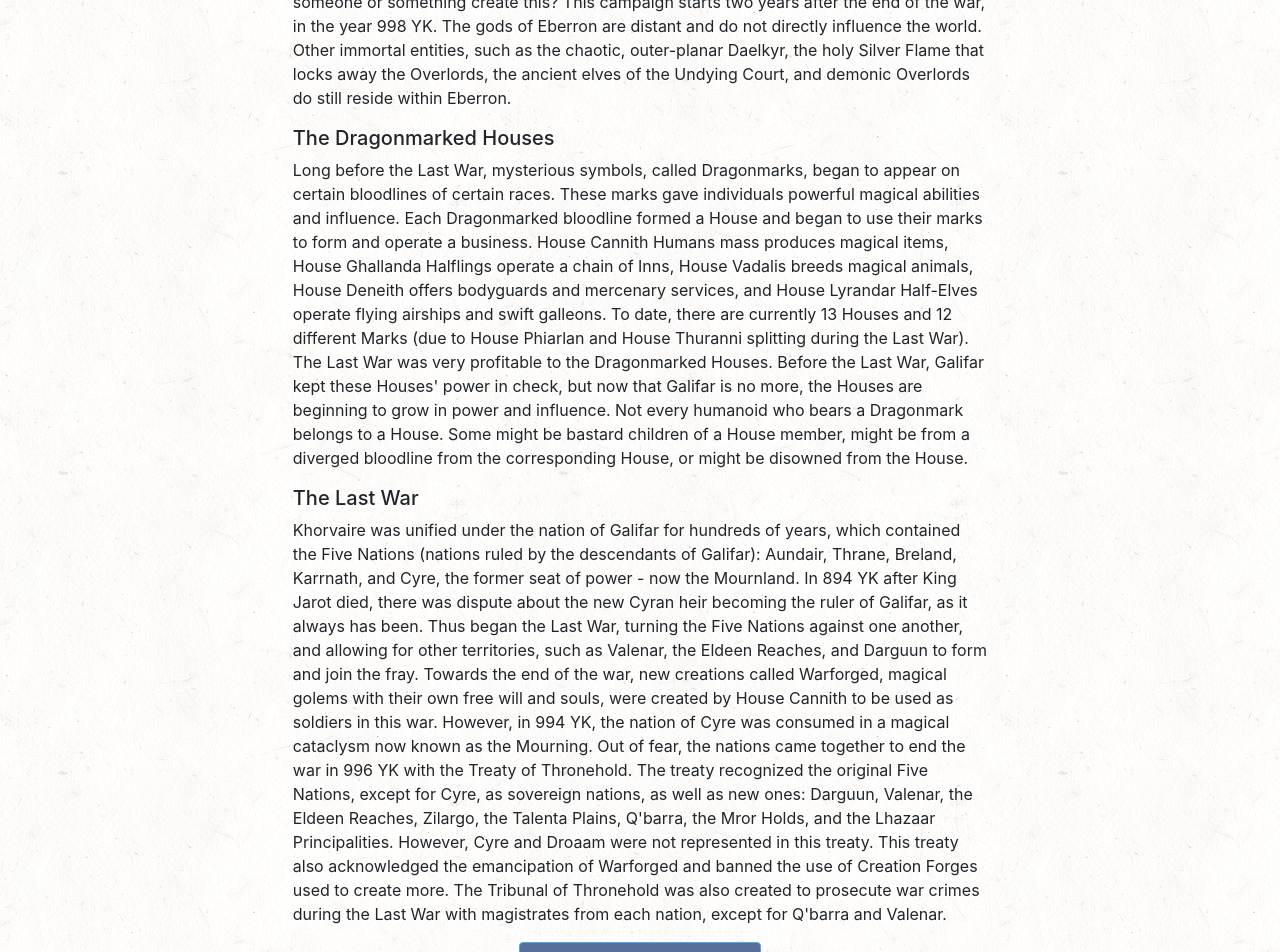
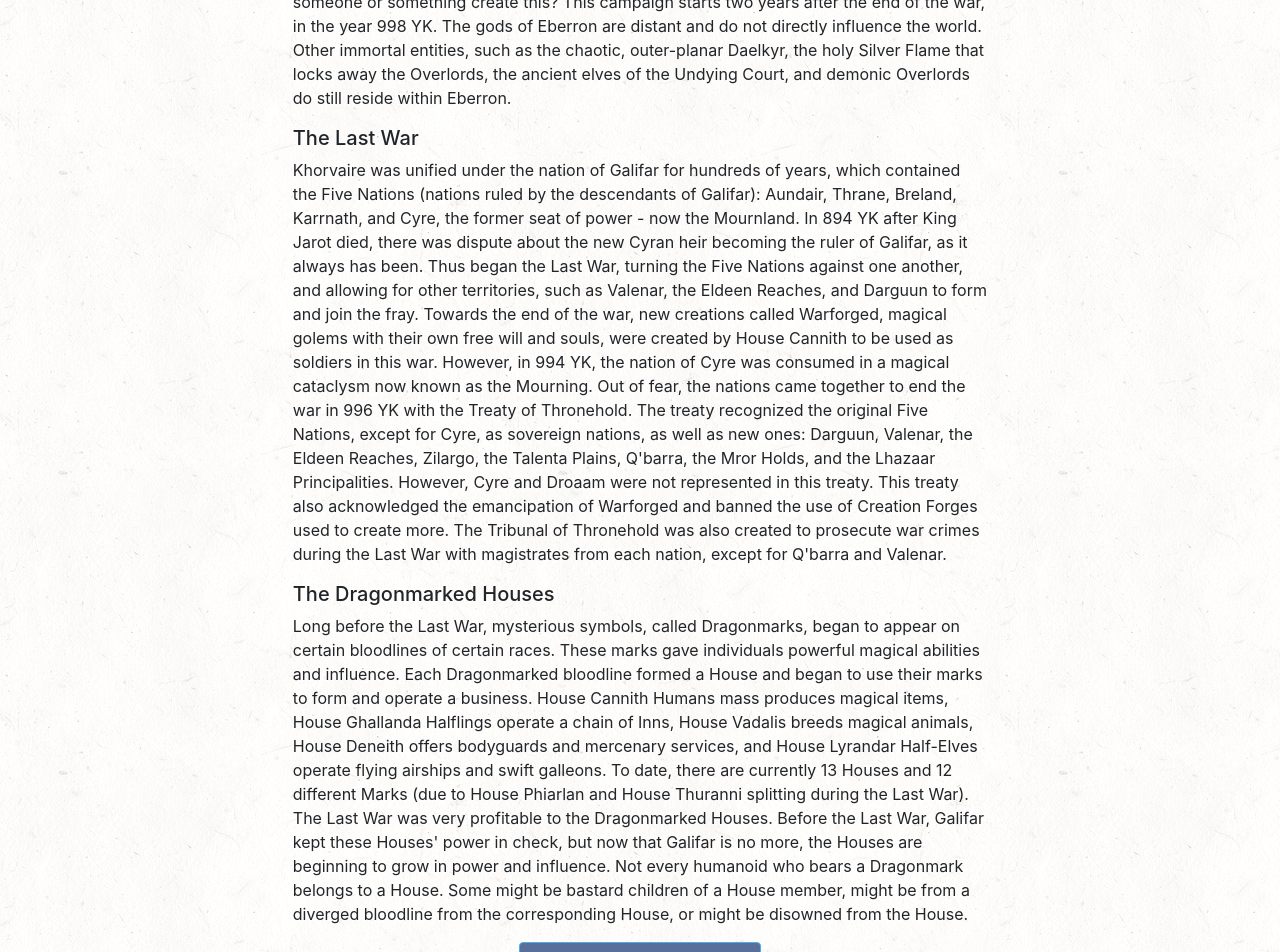
Before and after one commit to adamcurl/DnD-Resources, a React (Create React App) app: page / in a window 1280 px wide. Shown: the part 420-1372 px from the top of the page. Built offline with nearby package versions, Linux system fonts and the light colour scheme; the HTML template or start-up script is replaced by a standard one.

Commit message:
📖  DOC: text updates

```diff
--- a/src/Start.js
+++ b/src/Start.js
@@ -34,37 +34,21 @@ function Start(props) {
         <p>
           Eberron is a world full of mystery, intrigue, and fast-paced action.
           Magic has advanced much faster than science, making low-level magic
-          more readily available and common among the populus. Airships and trains powered by elementals traverse the skies and land, speaking stones are able to instantly send messages across the continent, and magical brooms and dusters can clean a house in one swift motion. The continent of
-          Khorvaire has just entered a new era after a hundred year civil war
-          that ended in the Treaty of Thronehold two years after the nation of
-          Cyre was destroyed and twisted by a large magical cataclysm, known as
-          the Mourning. The cause of this disaster is still unknown. Was it
-          natural, or did someone or something create this? This campaign starts
-          two years after the end of the war, in the year 998 YK. The gods of
-          Eberron are distant and do not directly influence the world. Other
-          immortal entities, such as the chaotic, outer-planar Daelkyr, the holy
-          Silver Flame that locks away the Overlords, the ancient elves of the
-          Undying Court, and demonic Overlords do still reside within Eberron.
-        </p>
-        <h4>The Dragonmarked Houses</h4>
-        <p>
-          Long before the Last War, mysterious symbols, called Dragonmarks,
-          began to appear on certain bloodlines of certain races. These marks
-          gave individuals powerful magical abilities and influence. Each
-          Dragonmarked bloodline formed a House and began to use their marks to
-          form and operate a business. House Cannith Humans mass produces
-          magical items, House Ghallanda Halflings operate a chain of Inns,
-          House Vadalis breeds magical animals, House Deneith offers bodyguards
-          and mercenary services, and House Lyrandar Half-Elves operate flying
-          airships and swift galleons. To date, there are currently 13 Houses
-          and 12 different Marks (due to House Phiarlan and House Thuranni
-          splitting during the Last War). The Last War was very profitable to
-          the Dragonmarked Houses. Before the Last War, Galifar kept these
-          Houses' power in check, but now that Galifar is no more, the Houses
-          are beginning to grow in power and influence. Not every humanoid who
-          bears a Dragonmark belongs to a House. Some might be bastard children
-          of a House member, might be from a diverged bloodline from the
-          corresponding House, or might be disowned from the House.
+          more readily available and common among the populus. Airships and
+          trains powered by elementals traverse the skies and land, speaking
+          stones are able to instantly send messages across the continent, and
+          magical brooms and dusters can clean a house in one swift motion. The
+          continent of Khorvaire has just entered a new era after a hundred year
+          civil war that ended in the Treaty of Thronehold two years after the
+          nation of Cyre was destroyed and twisted by a large magical cataclysm,
+          known as the Mourning. The cause of this disaster is still unknown.
+          Was it natural, or did someone or something create this? This campaign
+          starts two years after the end of the war, in the year 998 YK. The
+          gods of Eberron are distant and do not directly influence the world.
+          Other immortal entities, such as the chaotic, outer-planar Daelkyr,
+          the holy Silver Flame that locks away the Overlords, the ancient elves
+          of the Undying Court, and demonic Overlords do still reside within
+          Eberron.
         </p>
         <h4>The Last War</h4>
         <p>
@@ -91,6 +75,26 @@ function Start(props) {
           Tribunal of Thronehold was also created to prosecute war crimes during
           the Last War with magistrates from each nation, except for Q'barra and
           Valenar.
+        </p>
+        <h4>The Dragonmarked Houses</h4>
+        <p>
+          Long before the Last War, mysterious symbols, called Dragonmarks,
+          began to appear on certain bloodlines of certain races. These marks
+          gave individuals powerful magical abilities and influence. Each
+          Dragonmarked bloodline formed a House and began to use their marks to
+          form and operate a business. House Cannith Humans mass produces
+          magical items, House Ghallanda Halflings operate a chain of Inns,
+          House Vadalis breeds magical animals, House Deneith offers bodyguards
+          and mercenary services, and House Lyrandar Half-Elves operate flying
+          airships and swift galleons. To date, there are currently 13 Houses
+          and 12 different Marks (due to House Phiarlan and House Thuranni
+          splitting during the Last War). The Last War was very profitable to
+          the Dragonmarked Houses. Before the Last War, Galifar kept these
+          Houses' power in check, but now that Galifar is no more, the Houses
+          are beginning to grow in power and influence. Not every humanoid who
+          bears a Dragonmark belongs to a House. Some might be bastard children
+          of a House member, might be from a diverged bloodline from the
+          corresponding House, or might be disowned from the House.
         </p>
       </div>
       {!showOptions ? (
--- a/src/Summary.js
+++ b/src/Summary.js
@@ -103,6 +103,11 @@ function Start(props) {
             call of a country or Dragonmarked house?
           </li>
           <li>
+            What current or previous relationships do you have? Do you/did you
+            have family? What about friends or an old rival? What was life like
+            for you before you started adventuring?
+          </li>
+          <li>
             The cool thing about 5e is a new mechanic called Backgrounds. These
             give your character flavor and certain advantages, such as free
             food, always being able to find the best house to rob, more
@@ -112,19 +117,6 @@ function Start(props) {
             be found{" "}
             <a
               href="https://www.dndbeyond.com/backgrounds"
-              target="_blank"
-              rel="noopener noreferrer"
-            >
-              here
-            </a>
-            .
-          </li>
-          <li>
-            When your character levels up, you'll have the option to take on
-            Feats. These feats further enhance your stats and provide additional
-            abilities for your character. You can find a list of feats{" "}
-            <a
-              href="https://www.dndbeyond.com/feats"
               target="_blank"
               rel="noopener noreferrer"
             >
@@ -338,6 +330,19 @@ function Start(props) {
             When you're finished, view your finished character. You should be
             all set and ready for adventure!
           </li>
+          <li>
+            When your character levels up, you'll have the option to take on
+            Feats. These feats further enhance your stats and provide additional
+            abilities for your character. You can find a list of feats{" "}
+            <a
+              href="https://www.dndbeyond.com/feats"
+              target="_blank"
+              rel="noopener noreferrer"
+            >
+              here
+            </a>{" "}
+            if you wanted to plan ahead for your character.
+          </li>
         </ol>
       </div>
     </div>
```
